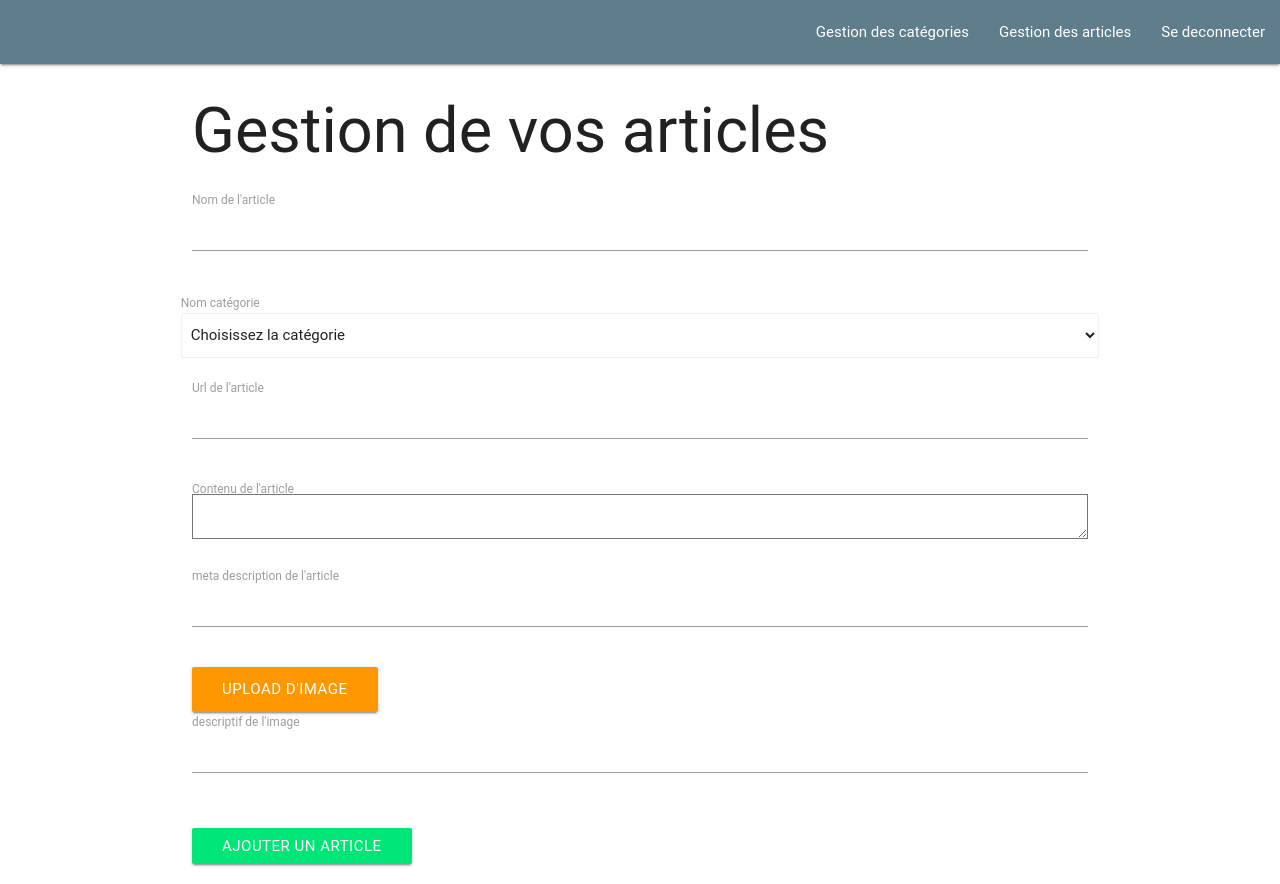
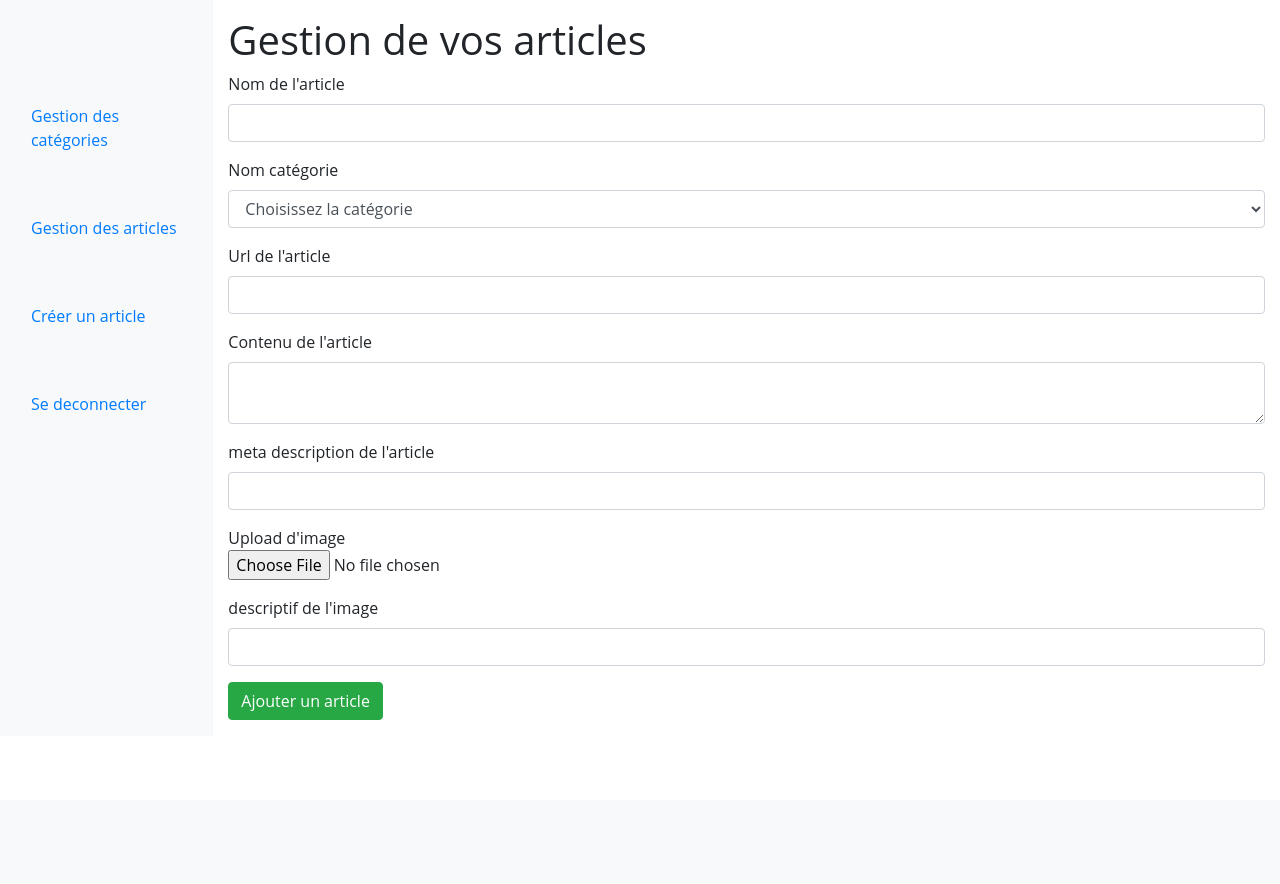
Before and after one commit to genibus/krav-web, a PHP site: page /admin/article_create.php in a window 1280 px wide. After the commit the page ends 720 px from the top, so only its background shows below. Run offline with PHP 8.4, Linux system fonts and the light colour scheme; the visitor is signed in with stand-in values (Sample User, id 1); data that the repository does not hold is empty; some libraries are stand-ins or nearby versions; some web fonts are replaced.

Commit message:
wipe style admin
- removed materialize
- added bootstrap
- left-side nav-bar

```diff
--- a/admin/article_create.php
+++ b/admin/article_create.php
@@ -1,7 +1,7 @@
 <?php
 include_once 'asset/lib/include.php';
 
-$ajout_btn = '<input type="submit" value="Ajouter un article" class="waves-effect waves-light btn green accent-3">';
+$ajout_btn = '<input type="submit" value="Ajouter un article" class="btn btn-success">';
 
 // requete SELECT vers la table categories pour récupérer les informations en base de données
 $requete_categorie = $db->query('SELECT * FROM categories');
@@ -17,7 +17,7 @@ if($_POST) // Si le formulaire est valide
 		// si l'un des champs est vide
 	if(empty($nom) || empty($url) || empty($contenu)) // on affiche un message d'erreur
 	{
-		setFlash('Erreur de saisie, tous les champs doivent être remplis pour ajouter un article', 'red');
+		setFlash('Erreur de saisie, tous les champs doivent être remplis pour ajouter un article', 'danger');
 		header('Location:article_create.php');
 		die();
 	}
@@ -40,35 +40,34 @@ if($_POST) // Si le formulaire est valide
 		include_once 'asset/lib/upload_file.php';
 		$db->commit();
 		header('Location:index.php');
-		setFlash('L\'article <b>' . $nom . '</b> a été ajoutée', 'green');
+		setFlash('L\'article <b>' . $nom . '</b> a été ajoutée', 'success');
 		die();
 	}
 	else
 	{
 		header('Location:article_create.php');
-		setFlash('Une image est obligatoire pour ajouter un article', 'orange');
+		setFlash('Une image est obligatoire pour ajouter un article', 'warning');
 		die();
 	}
 }
+// title et description
+$title = "titre";
+$description = "description";
 
 // On inclut le fichier header.php
 include_once 'asset/part/header.php'; ?>
-<div class="container">
 			<h1>Gestion de vos articles</h1>
 
 
 			<!-- Affichage du formulaire -->
-	<form action="" method="post" enctype="multipart/form-data" class="col s12">
+			<form action="" method="post" enctype="multipart/form-data">
 
-		<div class="row">
-			<div class="input-field col s12">
+				<div class="form-group">
 					<?= baliseForm('work_name', 'Nom de l\'article', 'input', 'text');?>
 				</div>
-		</div>
-		<div class="row">
+				<div class="form-group">
 					<label for="category">Nom catégorie</label>
-
-			<select name="category" class='browser-default' id="category" value="" selected="">
+					<select name="category" class="form-control" id="category" value="" selected="">
 						<option value="" disabled selected>Choisissez la catégorie</option>
 							<?php
 							foreach($requete_categorie as $nom_categorie): ?>
@@ -79,41 +78,30 @@ include_once 'asset/part/header.php'; ?>
 				</div>
 
 				<!-- Récupération de la fonction baliseForm -->
-	<div class="row">
-		<div class="input-field col s12">
+				<div class="form-group">
 					<?= baliseForm('work_url', 'Url de l\'article', 'input', 'text'); ?>
 				</div>
-	</div>
-	<div class="row">
-		<div class="input-field col s12">
+				<div class="form-group">
 					<?= baliseForm('content', 'Contenu de l\'article', 'textarea'); ?>
 				</div>
-	</div>
-	<div class="row">
-		<div class="input-field col s12">
+				<div class="form-group">
 					<?= baliseForm('meta_description', 'meta description de l\'article', 'input', 'text'); ?>
 				</div>
+
+				<div class="form-group">
+					<span>Upload d'image</span>
+					<input type="file" name="image" class="form-control-file">
 				</div>
 
-	<div class="file-field input-field">
-		<div class="btn waves-effect waves-light btn orange accent-5">
-			<span>Upload d'image</span>
-			<input type="file" name="image">
+				<div class="form-group">
+					<?= baliseForm('alt', 'descriptif de l\'image', 'input', 'text'); ?>
+				</div>
 
+				<div class="form-group">
+					<?= $ajout_btn; ?>
+				</div>
+			</form>
+		</main>
 	</div>
 </div>
-
-	<div class="row">
-		<div class="input-field col s12">
-			<?= baliseForm('alt', 'descriptif de l\'image', 'input', 'text'); ?>
-		</div>
-	</div>
-
-	<div class="row">
-		<div class="input-field col s12">
-			<?= $ajout_btn; ?>
-		</div>
-	</div>
-</form>
-</div>
 <?php include_once 'asset/part/footer_article.php';
--- a/admin/asset/lib/constants.php
+++ b/admin/asset/lib/constants.php
@@ -1,3 +1,3 @@
 <?php
 
-define('RACINE', dirname($_SERVER['SCRIPT_NAME']));
+define('RACINE', dirname($_SERVER['SCRIPT_NAME']) . "/");
--- a/admin/asset/lib/functions.php
+++ b/admin/asset/lib/functions.php
@@ -6,13 +6,13 @@ function baliseForm($id, $nomLabel, $balise, $type = "")
 	$value = isset($_POST[$id]) ? $_POST[$id] : '';
 	if($balise == 'textarea')
 	{
-		return "<textarea name='$id' id='$id' class='validate'>$value</textarea>
-				<label for='$id' class='active'>$nomLabel</label>";
+		return "<label for='$id'>$nomLabel</label>
+				<textarea name='$id' id='$id' class='form-control'>$value</textarea>";
 	}
 	elseif($balise == 'input')
 	{
-		return "<input type='$type' name='$id' id='$id' value='$value' class='validate'>
-				<label for='$id' class='active'>$nomLabel</label>";
+		return "<label for='$id'>$nomLabel</label>
+				<input type='$type' name='$id' id='$id' value='$value' class='form-control'>";
 	}
 }
 
@@ -22,7 +22,7 @@ function flash()
 	{
 		extract($_SESSION['flash']);
 		unset($_SESSION['flash']);
-		return "<div class='card-panel $color'><p class='white-text'>$msg</p></div>";
+		return "<div class='alert alert-$color'><p>$msg</p></div>";
 	}
 }
 
--- a/admin/asset/part/footer_article.php
+++ b/admin/asset/part/footer_article.php
@@ -1,6 +1,6 @@
-		  <script src="asset/js/tinymce/tinymce.min.js"></script>
-		  <script src="asset/js/init-tinymce.js"></script>
-		  <script src="https://cdnjs.cloudflare.com/ajax/libs/materialize/0.98.2/js/materialize.min.js"></script>
-		  </div>
+
+		<script src="https://ajax.googleapis.com/ajax/libs/jquery/3.2.1/jquery.min.js"></script>
+		<script src="asset/js/tinymce/tinymce.min.js"></script>
+		<script src="asset/js/init-tinymce.js"></script>
 	</body>
 	</html>
--- a/admin/asset/part/header.php
+++ b/admin/asset/part/header.php
@@ -1,4 +1,4 @@
-<?php include_once 'asset/lib/include.php';?>
+<?php include_once 'asset/lib/include.php'; ?>
 <!DOCTYPE html>
 <html lang="fr">
 <head>
@@ -6,20 +6,28 @@
 	<meta http-equiv="X-UA-Compatible" content="IE=edge">
 	<meta name="viewport" content="width=device-width, initial-scale=1">
 	<meta name="robots" content="noindex, nofollow">
-	<title>Administration</title>
-	<!-- <link rel="stylesheet" href="asset/css/style.css"> -->
-	<link rel="stylesheet" href="https://cdnjs.cloudflare.com/ajax/libs/materialize/0.98.2/css/materialize.min.css">
+	<meta name="description" content="<?= $description ?>">
+	<title><?= $title ?></title>
+	<link rel="stylesheet" href="../asset/css/style.css">
 </head>
 <body>
-	<header>
-		<nav>
-			<div class="nav-wrapper blue-grey">
-			<ul id="nav-mobile" class="right hide-on-med-and-down blue-grey">
-					<li><a href='categories.php'>Gestion des catégories</a></li>
-					<li><a href='index.php'>Gestion des articles</a></li>
-					<li><a href='logout.php'>Se deconnecter</a></li>
-				</ul>
-			</div>
-		</nav>
+	<div class="container-fluid">
+			<div class="row">
+				<header class="col-sm-3 col-md-2 d-none d-sm-block bg-light sidebar">
+						<nav class="nav nav-pills flex-column nav-admin mt-5">
+							<div class="nav-item mt-5">
+								<a href="categories.php" class="nav-link nav-link-custom">Gestion des catégories</a>
+							</div>
+							<div class="nav-item mt-5">
+								<a href='index.php' class="nav-link nav-link-custom">Gestion des articles</a>
+							</div>
+							<div class="nav-item mt-5">
+								<a href='article_create.php' class="nav-link nav-link-custom">Créer un article</a>
+							</div>
+							<div class="nav-item mt-5">
+								<a href='logout.php' class="nav-link nav-link-custom">Se deconnecter</a>
+							</div>
+						</nav>
+				</header>
+	<main role="main" class="col-sm-9 ml-sm-auto col-md-10 pt-3">
 		<?= flash(); ?>
-	</header>
```
Also changed, not shown: admin/article_edit.php (+18 -22 lines), admin/categories.php (+33 -36 lines), admin/index.php (+13 -11 lines), asset/miniatures/graphic-design.png (added), asset/miniatures/rocket.png (added), asset/miniatures/vector.png (added). Lines whose indentation alone changed are shown as unchanged.
